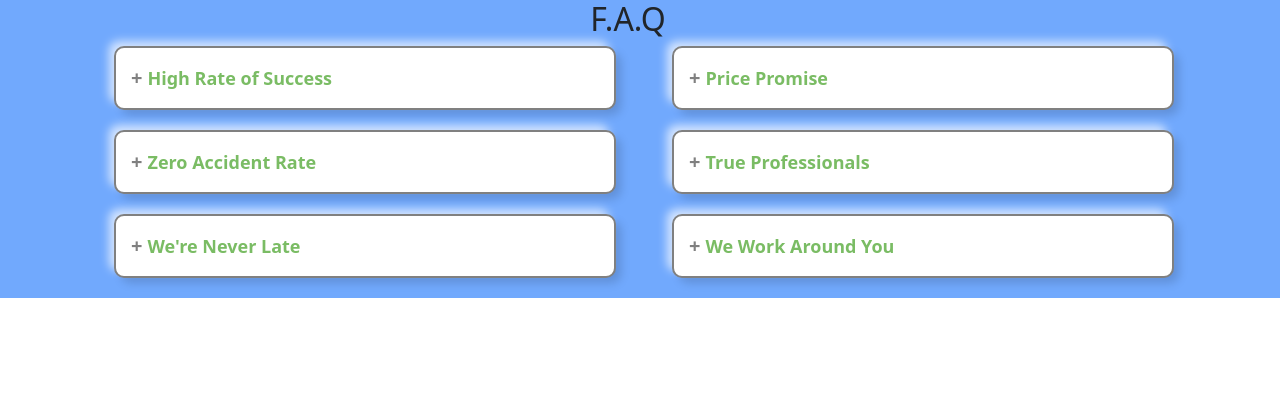
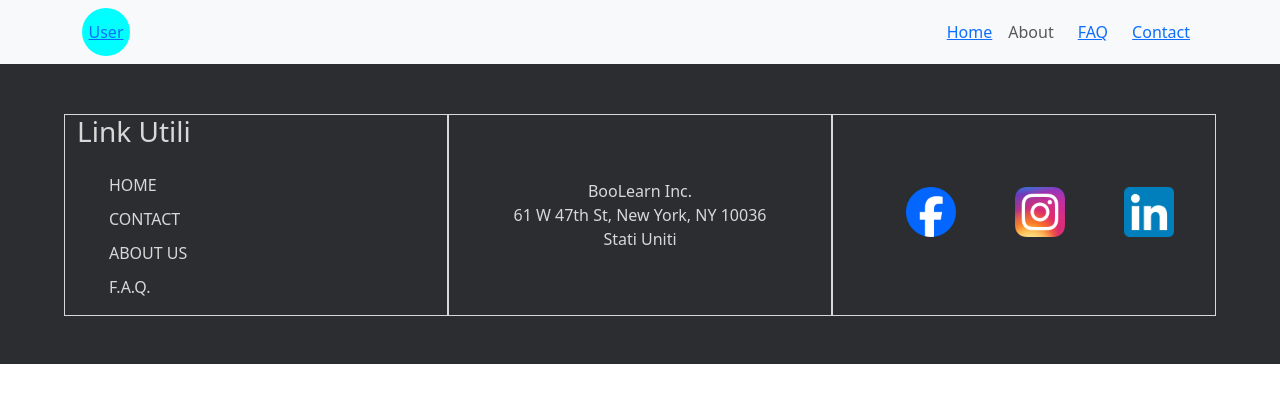
Before and after one commit to TeoFanta99/proj-boolearn, a Vue app in the folder Front-end/: page / in a window 1280 px wide. Shown: the top 402 px of the page. Built offline with nearby package versions, Linux system fonts and the light colour scheme.

Commit message:
dev v.1 with routerjs

```diff
--- a/Front-end/package.json
+++ b/Front-end/package.json
@@ -11,7 +11,8 @@
   "dependencies": {
     "axios": "^1.6.7",
     "bootstrap": "^5.3.3",
-    "vue": "^3.4.21"
+    "vue": "^3.4.21",
+    "vue-router": "^4.3.0"
   },
   "devDependencies": {
     "@vitejs/plugin-vue": "^5.0.4",
--- a/Front-end/src/App.vue
+++ b/Front-end/src/App.vue
@@ -17,14 +17,17 @@ export default {
     AppFooter,
   },
   data() {
-    return {};
+    return {
+      store
+    };
   },
 };
 </script>
 
 <template>
-    <!-- <Contacts /> -->
-  <FAQ />
+  <AppHeader />
+   <router-view></router-view>
+   <AppFooter />
 </template>
 
 <style lang="scss">
--- a/Front-end/src/components/AppHeader.vue
+++ b/Front-end/src/components/AppHeader.vue
@@ -69,14 +69,32 @@ export default {
                 class="nav-link active text-center"
                 aria-current="page"
                 href="#"
-                >Home</a
-              >
+                >
+                <router-link
+                  :to="{ path: '/' }"
+                  ><i class="fa-solid fa-house me-2 "></i> Home</router-link
+
+              ></a>
+
+            </li>
+            <li class="nav-item ">
+              <a class="nav-link  text-center" href="#">About</a>
             </li>
             <li class="nav-item">
-              <a class="nav-link text-center" href="#">About</a>
+              <a class="nav-link text-center" href="#">
+                <router-link
+                  :to="{ name: 'faq' }"
+                  ><i class="fa-solid fa-house me-2 "></i> FAQ</router-link
+                >
+              </a>
             </li>
             <li class="nav-item">
-              <a class="nav-link text-center" href="#">Contacts</a>
+              <a class="nav-link text-center" href="#">
+                <router-link
+                  :to="{ name: 'contact' }"
+                  ><i class="fa-solid fa-house me-2 "></i> Contact</router-link
+                >
+              </a>
             </li>
           </ul>
         </div>
@@ -97,8 +115,6 @@ export default {
   flex-grow: 0;
 }
 .no_opacity {
-
   opacity: 0;
 }
-
 </style>
--- a/Front-end/src/components/FAQ.vue
+++ b/Front-end/src/components/FAQ.vue
@@ -101,11 +101,17 @@ export default {
       </div>
     </div>
   </div>
+  <a class="nav-link text-center" href="#">
+    <router-link :class="{ 'active-link': $route.path === '/contact' }" :to="{ name: 'contact' } "
+      ><i class="fa-solid fa-house me-2"></i> se vuoi contattarci, clicca qui</router-link
+    >
+  </a>
 </template>
 
 <style lang="scss" scoped>
 //Scss relativo alla sola sezione di header
 @use "../styles/partials/variables" as *;
+
 
 .background {
   background-color: rgb(113, 169, 253);
--- a/Front-end/src/main.js
+++ b/Front-end/src/main.js
@@ -4,5 +4,9 @@ import App from "./App.vue";
 // Import di Bootstrap
 import "bootstrap";
 import "bootstrap/dist/css/bootstrap.min.css";
+import { router } from './router'
 
-createApp(App).mount("#app");
+
+const app = createApp(App);
+app.use(router);
+app.mount('#app');
--- /dev/null
+++ b/Front-end/src/router.js
@@ -0,0 +1,43 @@
+import { createRouter, createWebHistory } from "vue-router";
+
+// import Home from './App.vue';
+// import About from './pages/About_Us.vue';
+import contact from './components/Contacts.vue';
+import Faq from './components/FAQ.vue';
+
+
+const router = createRouter({
+    history: createWebHistory(),
+    routes: [
+
+        // {
+        //     path: '/about',
+        //     name: 'about',
+        //     component: About
+        // },
+        {
+            path: '/faq',
+            name: 'faq',
+            component: Faq
+        },
+        {
+            path: '/contact',
+            name: 'contact',
+            component: contact
+        },
+
+    ]
+});
+
+// Aggiungi un listener per l'evento load
+window.addEventListener('load', () => {
+    // Controlla l'URL corrente
+    const currentPath = window.location.pathname;
+
+    // Se l'URL è diverso dalla tua rotta principale, reimposta alle rotte originali
+    if (currentPath !== '/') {
+      router.push('/');
+    }
+});
+
+export {router};
--- a/Front-end/src/styles/partials/_variables.scss
+++ b/Front-end/src/styles/partials/_variables.scss
@@ -1,2 +1,5 @@
 //COLORS
 $required: red;
+.active-link{
+    color: red;
+  }
```
Also changed, not shown: 1 other file (tests, documents, lock files or other folders).
